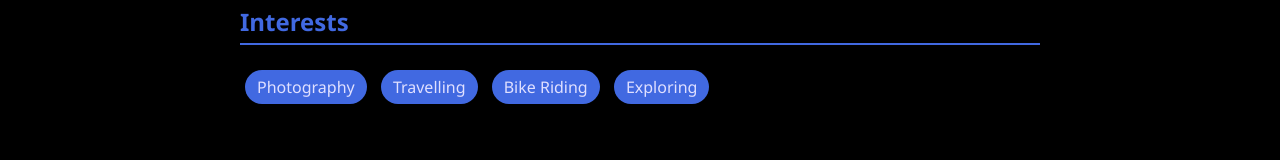
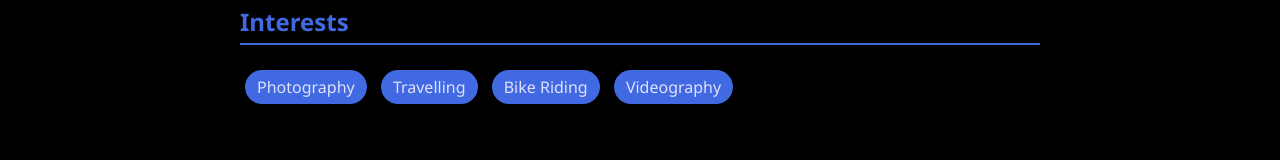
Before and after one commit to FAHIM-chowdhury0532/notes-to-webpage, a plain HTML site: page index.html in a window 1280 px wide. Shown: the part 708-868 px from the top of the page. Drawn offline with Linux system fonts and the light colour scheme.

Commit message:
Update index.html

```diff
--- a/index.html
+++ b/index.html
@@ -68,7 +68,7 @@
       <span>Photography</span>
       <span>Travelling</span>
       <span>Bike Riding</span>
-      <span>Exploring</span>
+      <span>Videography</span>
     </div>
   </section>
 
```
